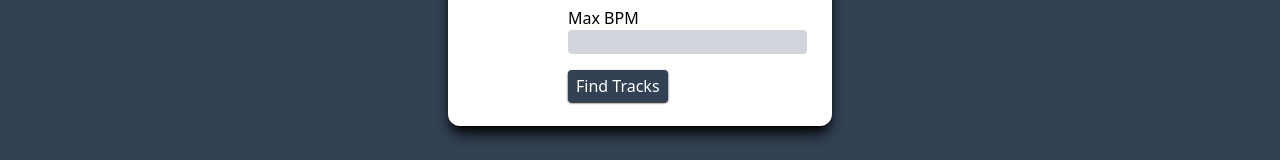
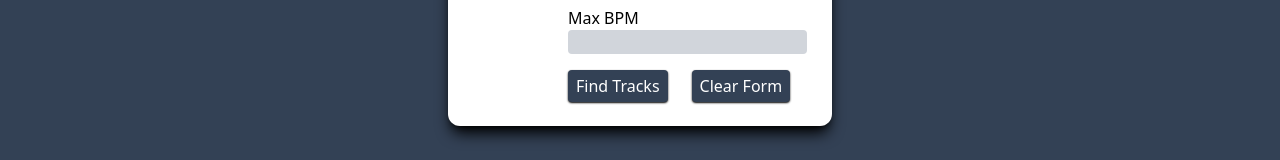
Before and after one commit to tloughrist/cadence_frontend, a React (Create React App) app: page / in a window 1280 px wide. Shown: the part 454-614 px from the top of the page. Built offline with nearby package versions, Linux system fonts and the light colour scheme; no server answers.

Commit message:
update style

```diff
--- a/src/components/input.js
+++ b/src/components/input.js
@@ -18,6 +18,15 @@ function Input({ setToken, setTracks }) {
     setToken(res1.access_token);
     const res2 = await getTracks(res1.access_token);
     setTracks(res2);
+  };
+
+  function handleClear(e) {
+    e.preventDefault();
+    setArtist("");
+    setAlbum("");
+    setSong("");
+    setBpmLow("");
+    setBpmHigh("");
   };
 
   async function getTracks(tok) {
@@ -99,6 +108,12 @@ function Input({ setToken, setTracks }) {
         >
           Find Tracks
         </button>
+        <button
+          onClick={handleClear}
+          class="text-l font-light text-white bg-slate-700 mt-2 ml-6 px-2 py-1 rounded hover:bg-gray-300 hover:text-black shadow-sm shadow-black"
+        >
+          Clear Form
+        </button>
       </form>
     </div>
   );
--- a/src/components/tracks.js
+++ b/src/components/tracks.js
@@ -19,7 +19,7 @@ function Tracks({ token, info }) {
     if (Object.keys(info).length > 9 && bpm > 0) {
       sendTrack(info.name, info.artists[0].name, info.album.name, millisToMinutesAndSeconds(info.duration_ms), bpm);
     }
-  }, [info, bpm]);
+  }, [bpm]);
 
   function millisToMinutesAndSeconds(millis) {
     var minutes = Math.floor(millis / 60000);
@@ -53,11 +53,11 @@ function Tracks({ token, info }) {
     <div
       class="bg-slate-300 rounded-xl shadow-lg shadow-black p-3 my-4"
     >
-      <p class="text-l font-light">Artist: {artist}</p>
-      <p class="text-l font-light">Album: {album}</p>
-      <p class="text-l font-light">Song: {title}</p>
-      <p class="text-l font-light">Length: {length}</p>
-      <p class="text-l font-light">BPM: {bpm}</p>
+      <p class="text-l font-light"><b>Artist:</b> {artist}</p>
+      <p class="text-l font-light"><b>Album:</b> {album}</p>
+      <p class="text-l font-light"><b>Song:</b> {title}</p>
+      <p class="text-l font-light"><b>Length:</b> {length}</p>
+      <p class="text-l font-light"><b>BPM:</b> {bpm}</p>
     </div>
   );
 };
```
